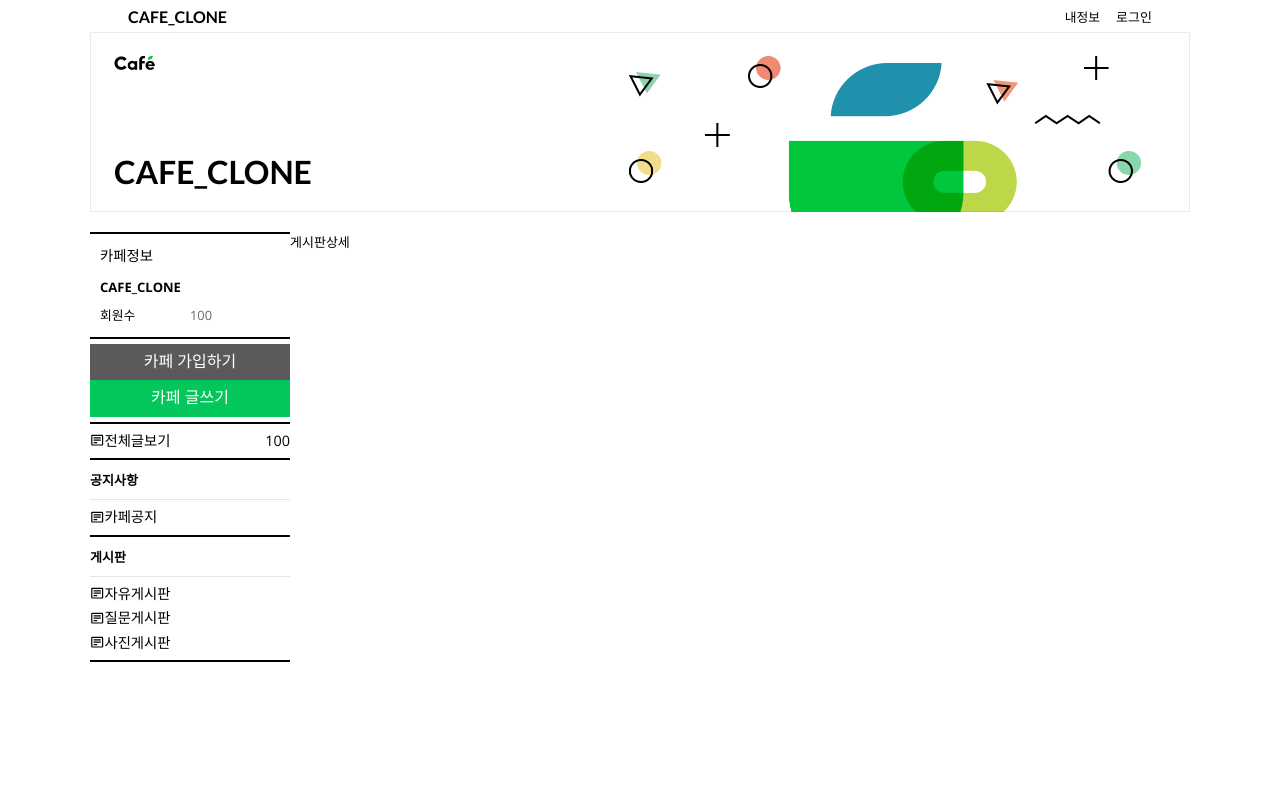
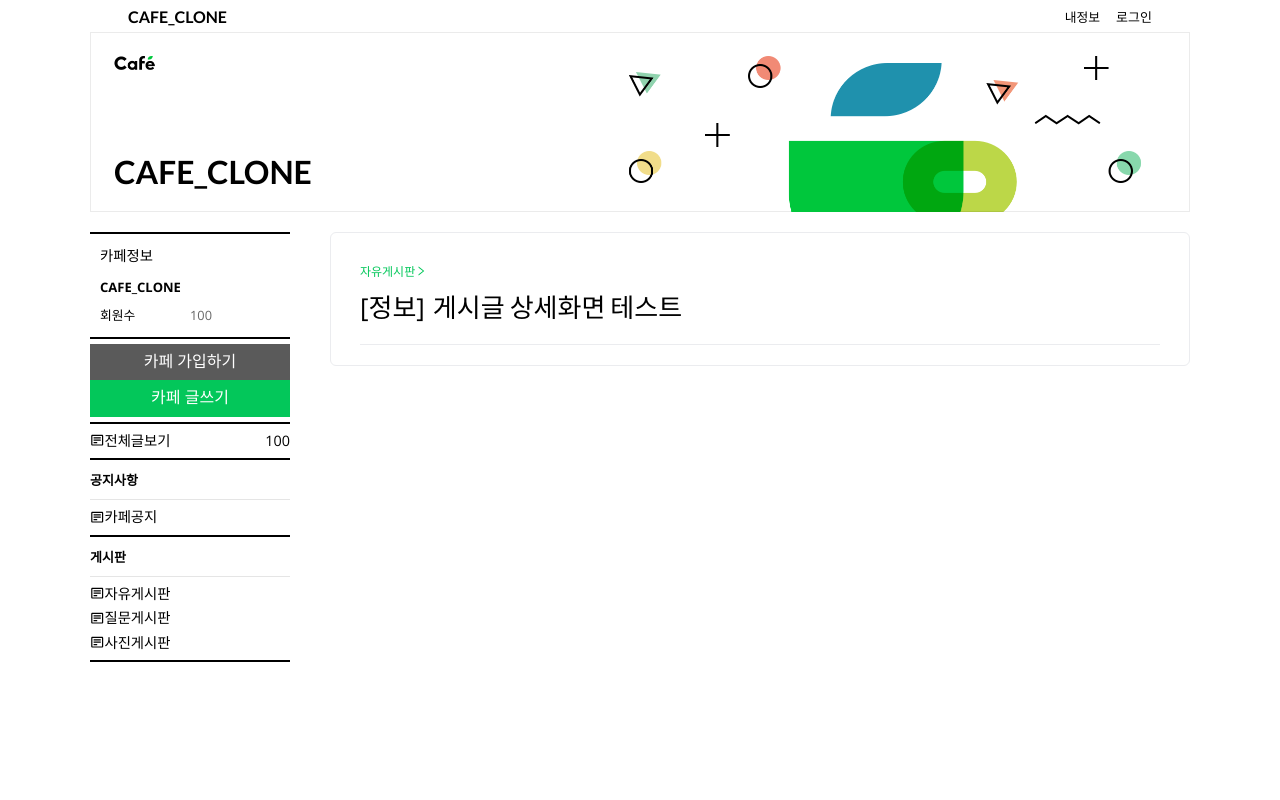
Before and after one commit to kyahn23/navcafe-clone-react, a React (Create React App) app: page /board/detail in a window 1280 px wide. Shown: the top 800 px of the page. Built offline with nearby package versions, Linux system fonts and the light colour scheme; a small style sheet from the web is missing.

Commit message:
게시판 상세화면 작업중

```diff
--- a/src/components/Board/BoardDetail.js
+++ b/src/components/Board/BoardDetail.js
@@ -1,5 +1,30 @@
+import classes from "./BoardDetail.module.css";
+import { AiOutlineRight } from "react-icons/ai";
+import { Link } from "react-router-dom";
+
 const BoardDetail = (props) => {
-  return <div>게시판상세</div>;
+  return (
+    <div className={classes.boardDetail}>
+      <div className={classes.wrap}>
+        <div className={classes.contentBox}>
+          <div className={classes.detailHeader}>
+            <div className={classes.BoardTyp}>
+              <Link to="/" className={classes.linkBoard}>
+                자유게시판
+                <AiOutlineRight />
+              </Link>
+              <div className={classes.titleArea}>
+                <div className={classes.titleCategory}>
+                  <em className={classes.categoryText}>[정보]</em>
+                </div>
+                <h3 className={classes.titleText}>게시글 상세화면 테스트</h3>
+              </div>
+            </div>
+          </div>
+        </div>
+      </div>
+    </div>
+  );
 };
 
 export default BoardDetail;
--- /dev/null
+++ b/src/components/Board/BoardDetail.module.css
@@ -0,0 +1,57 @@
+.boardDetail {
+  width: 860px;
+  margin: 0 auto;
+  background-color: #fff;
+  font-size: 13px;
+  float: right;
+}
+
+.boardDetail .wrap {
+  position: relative;
+  width: 860px;
+  margin: 0 auto;
+  font-size: 12px;
+}
+
+.contentBox {
+  padding: 29px 29px 0;
+  border: 1px solid #ebecef;
+  border-radius: 6px;
+}
+
+.contentBox .detailHeader {
+  position: relative;
+  margin-bottom: 20px;
+  padding-bottom: 20px;
+  border-bottom: 1px solid #ebecef;
+}
+
+.boardTyp {
+  margin-bottom: 12px;
+  font-size: 13px;
+}
+.linkBoard {
+  color: #03c75a;
+}
+
+.titleArea {
+  margin-top: 7px;
+}
+
+.titleCategory {
+  position: relative;
+  float: left;
+  margin-right: 8px;
+}
+
+.categoryText {
+  display: block;
+  font-size: 26px;
+}
+
+.titleText {
+  font-weight: 400;
+  font-size: 26px;
+  word-wrap: break-word;
+  word-break: break-word;
+}
--- a/src/components/Board/BoardList.js
+++ b/src/components/Board/BoardList.js
@@ -24,7 +24,6 @@ const BoardList = (props) => {
   const searchHandler = () => {
     return;
   };
-  console.log(typ);
   return (
     <div className={classes.articleBoard}>
       <BoardNotice />
--- a/src/components/Board/BoardTypList.js
+++ b/src/components/Board/BoardTypList.js
@@ -21,7 +21,9 @@ const BoardTypList = (props) => {
               </div>
             </td>
             <td className={classes.tdTitle}>
-              <Link to="/">aaaaaaa</Link>
+              <Link to="/board/detail" state={{ id: "1" }}>
+                aaaaaaa
+              </Link>
             </td>
             <td className={classes.tdName}>a</td>
             <td className={classes.tdDate}>a</td>
```
